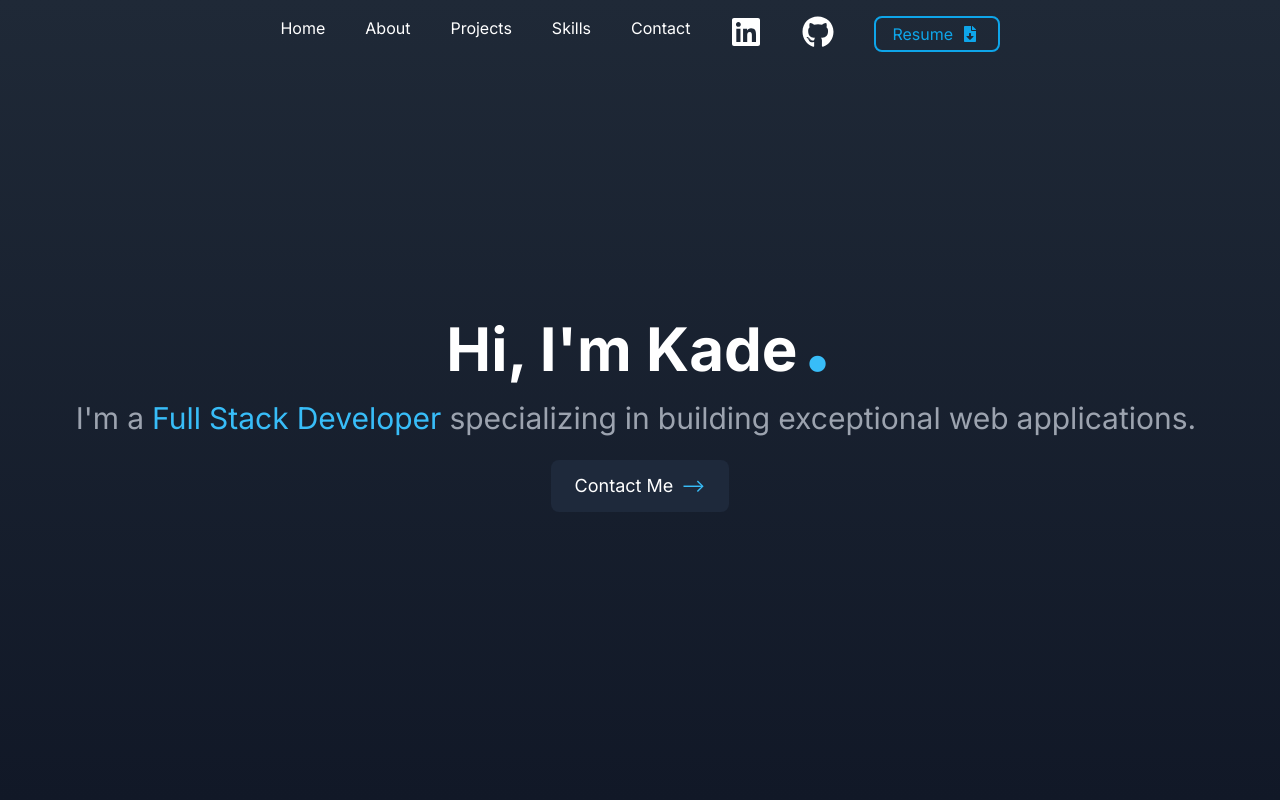
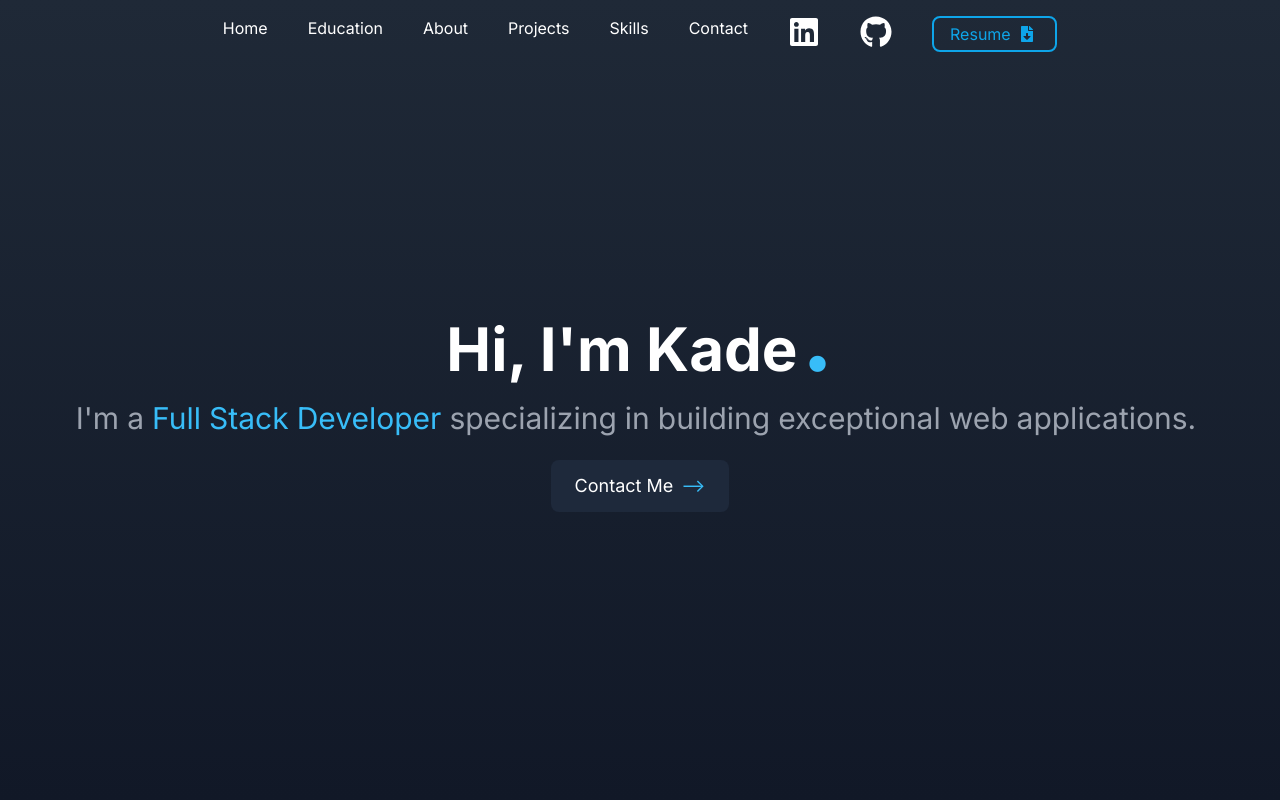
Before and after one commit to kadevirgil/Portfolio, a React (Vite) app in the folder portfolio/: page / in a window 1280 px wide. Shown: the top 800 px of the page. Built offline with nearby package versions, Linux system fonts and the light colour scheme.

Commit message:
Added updated resume and Todos for each section component

```diff
--- a/portfolio/src/components/About.jsx
+++ b/portfolio/src/components/About.jsx
@@ -3,17 +3,19 @@ import React, { useRef } from "react";
 import { FaUserCircle } from "react-icons/fa";
 import { motion, useInView } from "framer-motion";
 
+// TODO: Need to animate About Section
+
 const About = () => {
   const h2Ref = useRef(null);
   const pRef = useRef(null);
-  const isH2InView = useInView(h2Ref, { once: true, margin: "-100px" });
-  const isPInView = useInView(pRef, { once: true, margin: "-50px" });
+  const isH2InView = useInView(h2Ref, { once: true });
+  const isPInView = useInView(pRef, { once: true });
 
 
   return (
     <section
       id="about"
-      className="container mx-auto px-6 overflow-scroll scroll-m-24"
+      className="container mx-auto px-6 overflow-hidden scroll-mt-24"
     >
       <motion.h2
         ref={h2Ref}
--- a/portfolio/src/components/Contact.jsx
+++ b/portfolio/src/components/Contact.jsx
@@ -6,7 +6,7 @@ import { motion } from "framer-motion";
 
 const Contact = () => {
   return (
-    <section id="contact" className="container mx-auto py-10 px-6 text-center">
+    <section id="contact" className="container mx-auto py-10 px-6 text-center scroll-mt-24">
       <h2 className="text-3xl font-bold text-white mb-6">Get In Touch</h2>
       <p className="text-lg text-gray-400 mb-6">
         I'm currently open to new opportunities. Whether you have a question or
--- a/portfolio/src/components/Education.jsx
+++ b/portfolio/src/components/Education.jsx
@@ -1,5 +1,7 @@
 import React from "react";
 import wsu from "../assets/wsu-claw.png";
+
+// TODO: Add education inView animation
 
 const Education = () => {
   const degrees = [
@@ -63,7 +65,7 @@ const Education = () => {
   ];
 
   return (
-    <section className="container mx-auto px-6">
+    <section id="education" className="container mx-auto px-6 scroll-mt-24">
       <h2 className="text-3xl font-bold text-white mb-6">Education</h2>
       <div className="grid grid-cols-1 md:grid-cols-2 gap-8">
         {degrees.map((degree, index) => (
--- a/portfolio/src/components/Navbar.jsx
+++ b/portfolio/src/components/Navbar.jsx
@@ -1,6 +1,6 @@
 import React, { useState, useEffect } from "react";
 import { FaGithub, FaLinkedin, FaFileDownload } from "react-icons/fa";
-import pdf from "../assets/kade-virgil-resume.pdf";
+import pdf from "../assets/Kade-Virgil-Resume.pdf";
 import { motion } from "framer-motion";
 
 const Navbar = () => {
@@ -38,6 +38,7 @@ const Navbar = () => {
         <ul className="hidden md:flex space-x-6 md:space-x-10 text-white">
           {[
             { href: "#hero", label: "Home" },
+            { href: "#education", label: "Education" },
             { href: "#about", label: "About" },
             { href: "#projects", label: "Projects" },
             { href: "#skills", label: "Skills" },
@@ -78,7 +79,7 @@ const Navbar = () => {
             animate="visible"
           >
             <a
-              href="https://github.com/kadevirgil/Portfolio"
+              href="https://github.com/kadevirgil/portfolio"
               className="navlink-logo"
               target="_blank"
             >
--- a/portfolio/src/components/Projects.jsx
+++ b/portfolio/src/components/Projects.jsx
@@ -2,6 +2,8 @@
 import React from "react";
 import hair from "../assets/hair-by-sarah.gif";
 import bank from "../assets/banking-app.gif";
+
+// TODO: Add projects on inView animations and Create a fun gallery/collage animation
 
 const projects = [
   {
@@ -33,7 +35,7 @@ const projects = [
 
 const Projects = () => {
   return (
-    <section id="projects" className="container mx-auto p-6">
+    <section id="projects" className="container mx-auto p-6 scroll-mt-24">
       <h2 className="text-3xl font-bold text-white mb-6">Projects</h2>
       <div className="grid grid-cols-1 md:grid-cols-2 gap-8">
         {projects.map((project, projectIndex) => (
--- a/portfolio/src/components/Skills.jsx
+++ b/portfolio/src/components/Skills.jsx
@@ -43,9 +43,11 @@ const skills = [
   // Add more skills as needed
 ];
 
+// TODO: Add skills section inView animation
+
 const Skills = () => {
   return (
-    <section id="skills" className="container mx-auto px-6">
+    <section id="skills" className="container mx-auto px-6 scroll-mt-24">
       <h2 className="text-3xl font-bold text-white mb-6">Skills</h2>
       <ul className="grid grid-cols-2 md:grid-cols-3 gap-4">
         {skills.map((skill, index) => (
--- a/portfolio/src/index.css
+++ b/portfolio/src/index.css
@@ -19,7 +19,7 @@ html {
     @apply hover:text-sky-400 transition duration-300 active:text-sky-700;
   }
   .navlink {
-    @apply hover:text-sky-400 transition duration-300;
+    @apply transition duration-300 active:text-gray-400;
   }
   .navlink {
     position: relative;
```
Also changed, not shown: 1 other file (tests, documents, lock files or other folders).
